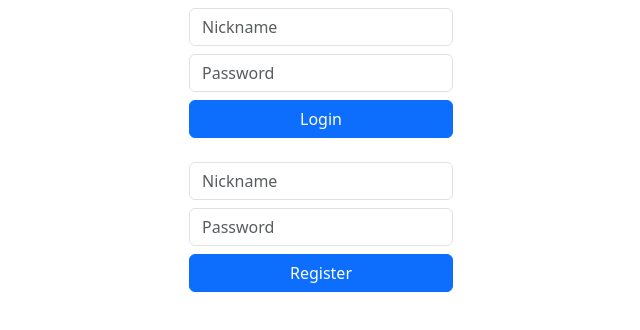
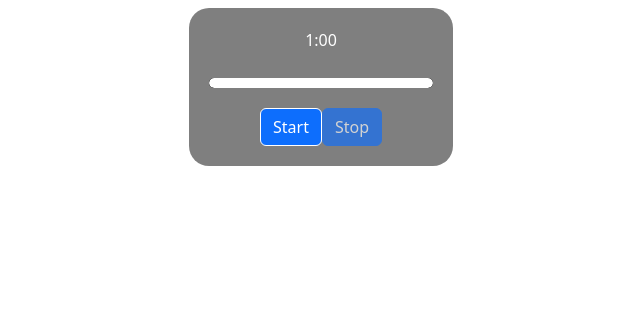
Before and after one commit to AleksandraTremba/WebProject-frontend, a Vue app: page /timer in a window 1280 px wide. Shown: the top 330 px of the page, without its empty margins (319-959 px from the left). Built offline with nearby package versions, Linux system fonts and the light colour scheme.

Commit message:
new timer

```diff
--- a/package.json
+++ b/package.json
@@ -13,6 +13,6 @@
   },
   "devDependencies": {
     "@vitejs/plugin-vue": "^4.3.1",
-    "vite": "^4.4.9"
+    "vite": "^4.5.0"
   }
 }
--- a/src/App.vue
+++ b/src/App.vue
@@ -1,6 +1,7 @@
 <script setup>
 import LoginForm from './components/LoginForm.vue';
 import RegistrationForm from './components/RegistrationForm.vue';
+import TimerComponent from './components/Timer.vue';
 </script>
 
 <template>
@@ -8,22 +9,20 @@ import RegistrationForm from './components/RegistrationForm.vue';
     </header>
     <main>
         <div class="mx-auto p-2" style="width: 280px;">
-            <LoginForm />
-            <br>
-            <RegistrationForm />
+            <Timer/>
         </div>
     </main>
 </template>
 
 <script>
-import TaskManager from './components/TaskManager.vue'
+import Timer from './components/Timer.vue'
 
 export default {
   name: 'App',
   components: {
-    TaskManager
-  }
-}
+    Timer, // Register the Timer component here
+  },
+};
 </script>
 
 <style scoped>
--- a/src/components/Timer.vue
+++ b/src/components/Timer.vue
@@ -1,60 +1,61 @@
 <template>
   <div class="custom-container">
-    <p class="timer">{{ timer }}</p>
+    <p class="timer">{{ formatTime }}</p>
+     <div class="progress-bar">
+      <div class="progress" :style="{ width: (timer / 60) * 100 + '%' }"></div>
+    </div>
     <div class="button-container">
       <button class="btn btn-primary" @click="startTimer" :disabled="isRunning">Start</button>
       <button class="btn btn-primary" @click="stopTimer" :disabled="!isRunning">Stop</button>
-      <button class="btn btn-primary" @click="resetTimer">Reset</button>
     </div>
+
   </div>
 </template>
 
-<script>
-export default {
-  data() {
-    return {
-      isRunning: false,
-      timer: '00:00',
-    };
-  },
-  methods: {
-    startTimer() {
-      fetch('http://localhost:8080/api/timer/start', {
+<script setup>
+import { ref, computed } from 'vue';
+
+const timer = ref(60);
+const isRunning = ref(false);
+let timerInterval = null;
+
+function startTimer() {
+  fetch('http://localhost:8080/api/timer/start', {
+          method: 'POST',
+        }).then(() => {
+          this.isRunning = true;
+        });
+
+
+  if (!isRunning.value && timer.value > 0) {
+    timerInterval = setInterval(() => {
+      timer.value--;
+      if (timer.value === 0) {
+        stopTimer();
+      }
+    }, 1000);
+    isRunning.value = true;
+  }
+}
+
+function stopTimer() {
+  fetch('http://localhost:8080/api/timer/start', {
         method: 'POST',
       }).then(() => {
         this.isRunning = true;
       });
-    },
-    stopTimer() {
-      fetch('http://localhost:8080/api/timer/stop', {
-        method: 'POST',
-      }).then(() => {
-        this.isRunning = false;
-      });
-    },
-    resetTimer() {
-      fetch('http://localhost:8080/api/timer/reset', {
-        method: 'POST',
-      }).then(() => {
-        this.isRunning = false;
-        this.timer = '00:00';
-      });
-    },
-    updateTimer() {
-      fetch('http://localhost:8080/api/timer', {
-        method: 'GET',
-      })
-          .then((response) => response.text())
-          .then((data) => {
-            this.timer = data;
-          });
-    },
-  },
-  mounted() {
-    // Periodically update the timer value
-    setInterval(this.updateTimer, 1000);
-  },
-};
+
+  if (isRunning.value) {
+    clearInterval(timerInterval);
+    isRunning.value = false;
+  }
+}
+
+const formatTime = computed(() => {
+  const minutes = Math.floor(timer.value / 60);
+  const seconds = timer.value % 60;
+  return `${minutes}:${seconds < 10 ? '0' : ''}${seconds}`;
+});
 </script>
 
 <style>
@@ -83,4 +84,19 @@ export default {
   border-color: white;
   color: white;
 }
+
+.progress-bar {
+  height: 10px;
+  width: 100%;
+  background-color: black;
+  border-radius: 5px;
+  margin-top: 10px;
+}
+
+.progress {
+  height: 100%;
+  background-color: white;
+  border-radius: 5px;
+  transition: width 1s linear;
+}
 </style>
```
Also changed, not shown: 1 other file (tests, documents, lock files or other folders).
